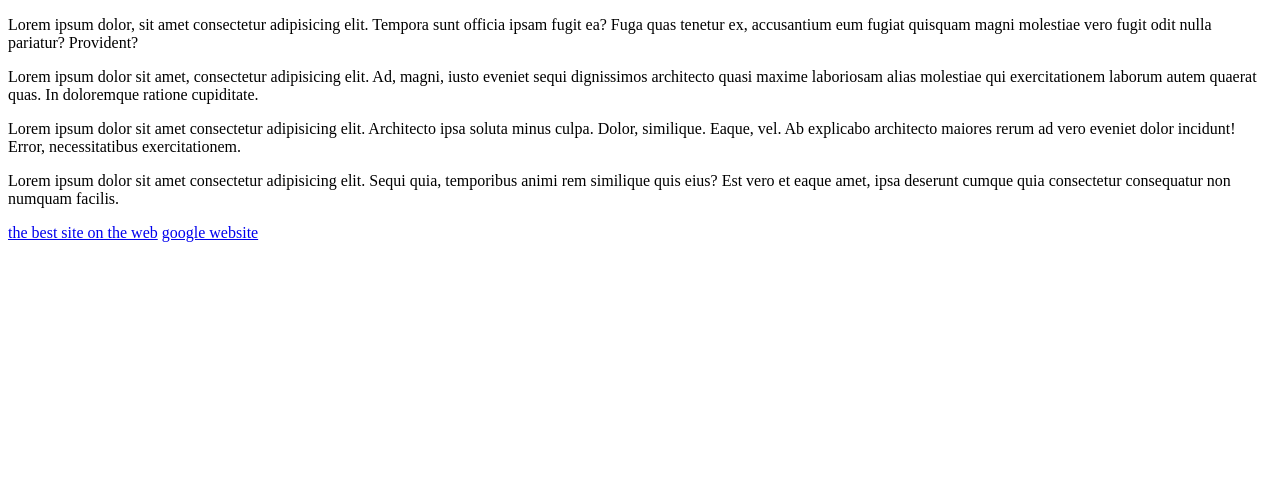
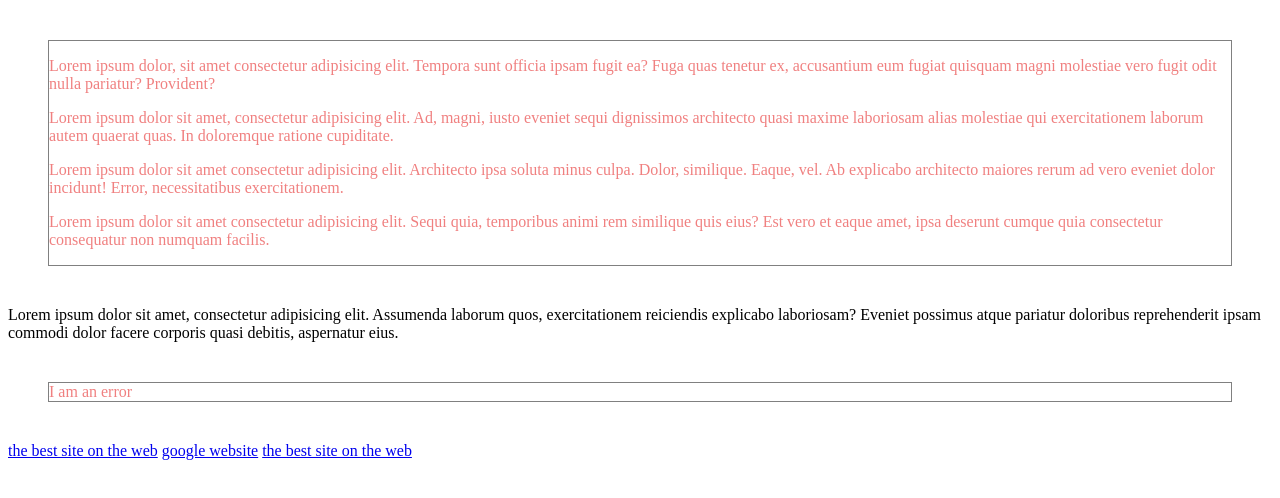
Before and after one commit to suddicus/road-to-responsive-frontend-greatness, a plain HTML site: page css_essentials/index.html in a window 1280 px wide. Drawn offline with Linux system fonts and the light colour scheme.

Commit message:
The Cascade of CSS , i.e. C in CSS

```diff
--- a/css_essentials/index.html
+++ b/css_essentials/index.html
@@ -5,18 +5,26 @@
     <title>CSS basics</title>
 </head>
 <body>
-    <div>
+    <div id="content">
         <p>Lorem ipsum dolor, sit amet consectetur adipisicing elit. Tempora sunt officia ipsam fugit ea? Fuga quas tenetur ex, accusantium eum fugiat quisquam magni molestiae vero fugit odit nulla pariatur? Provident?</p>
 
-        <p>Lorem ipsum dolor sit amet, consectetur adipisicing elit. Ad, magni, iusto eveniet sequi dignissimos architecto quasi maxime laboriosam alias molestiae qui exercitationem laborum autem quaerat quas. In doloremque ratione cupiditate.</p>
+        <p class="error">Lorem ipsum dolor sit amet, consectetur adipisicing elit. Ad, magni, iusto eveniet sequi dignissimos architecto quasi maxime laboriosam alias molestiae qui exercitationem laborum autem quaerat quas. In doloremque ratione cupiditate.</p>
 
-        <p>Lorem ipsum dolor sit amet consectetur adipisicing elit. Architecto ipsa soluta minus culpa. Dolor, similique. Eaque, vel. Ab explicabo architecto maiores rerum ad vero eveniet dolor incidunt! Error, necessitatibus exercitationem.</p>
+        <p class="success">Lorem ipsum dolor sit amet consectetur adipisicing elit. Architecto ipsa soluta minus culpa. Dolor, similique. Eaque, vel. Ab explicabo architecto maiores rerum ad vero eveniet dolor incidunt! Error, necessitatibus exercitationem.</p>
 
-        <p>Lorem ipsum dolor sit amet consectetur adipisicing elit. Sequi quia, temporibus animi rem similique quis eius? Est vero et eaque amet, ipsa deserunt cumque quia consectetur consequatur non numquam facilis.</p>
+        <p class="success feedback">Lorem ipsum dolor sit amet consectetur adipisicing elit. Sequi quia, temporibus animi rem similique quis eius? Est vero et eaque amet, ipsa deserunt cumque quia consectetur consequatur non numquam facilis.</p>
 
-        <a href="https://thenetninja.co.uk">the best site on the web</a>
-        <a href="https://www.google.com">google website</a>
     </div>
+
+    <p>Lorem ipsum dolor sit amet, consectetur adipisicing elit. Assumenda laborum quos, exercitationem reiciendis explicabo laboriosam? Eveniet possimus atque pariatur doloribus reprehenderit ipsam commodi dolor facere corporis quasi debitis, aspernatur eius.</p>
+
+    <div class="error">
+        I am an error
+    </div>
+
+    <a href="https://www.thenetninja.co.uk">the best site on the web</a>
+    <a href="https://www.google.com">google website</a>
+    <a href="https://www.thenetninja.co.uk">the best site on the web</a>
 
 </body>
 </html>
--- a/css_essentials/styles.css
+++ b/css_essentials/styles.css
@@ -0,0 +1,40 @@
+/* p.error {
+    color: red;
+}
+
+p.success {
+    color: #4fdb4f;
+}
+
+p.success.feedback {
+    border: 1px dashed #4fdb4f ;
+}
+
+#content {
+    background-color: #ebebeb;
+    padding: 20px;
+}
+
+div .error {
+    color: red;
+}
+
+a[href*="thenetninja"] {
+    background-color: #3dd13d;
+    color: white;
+    text-decoration: none;
+    font-weight: bold;
+    text-transform: uppercase;
+}
+
+a[href$=".com"] {
+    color: white;
+    background-color: red;
+    border: 2px solid blue;
+} */
+
+div {
+    color: lightcoral;
+    border: 1px solid grey;
+    margin: 40px;
+}
```
